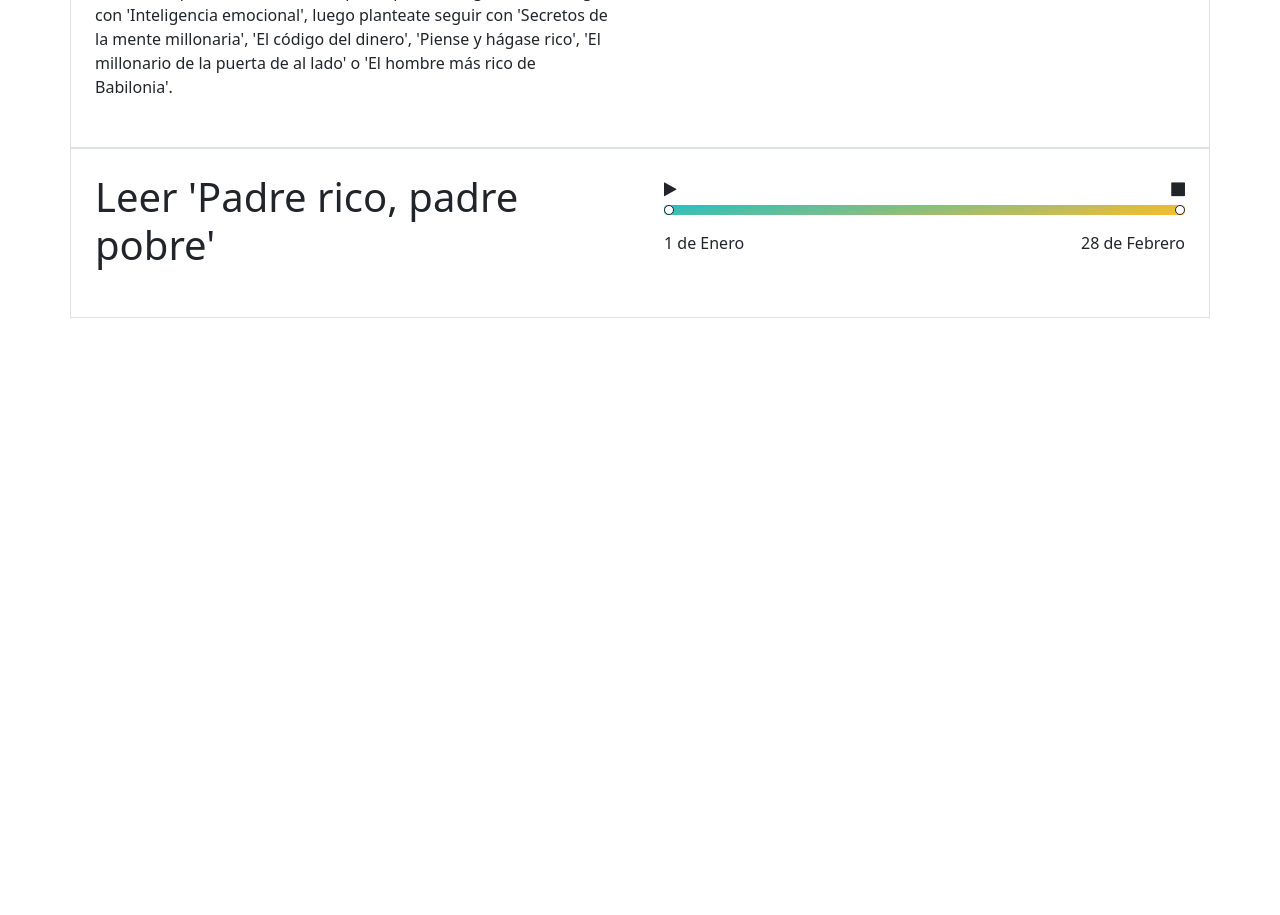
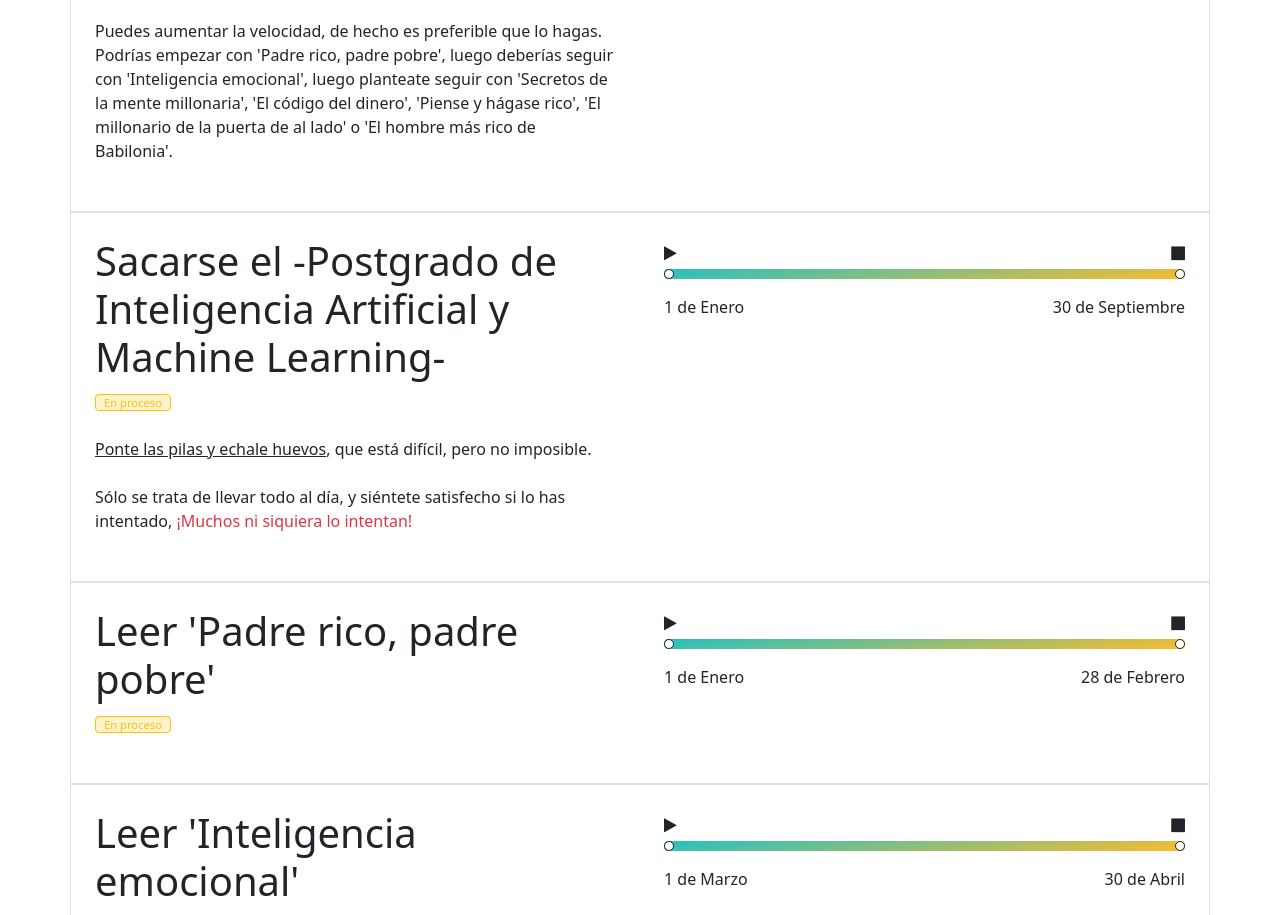
Before and after one commit to Diego-Martin-Mellado/propositos, a plain HTML site: page 2022/index.html in a window 1280 px wide. Shown: the part 560-1475 px from the top of the page. Before the commit the page ends 878 px from the top, so only its background shows below. Drawn offline with nearby package versions, Linux system fonts and the light colour scheme.

Commit message:
Añado mas propositos y el sistema de pills dinamicas

```diff
--- a/2022/index.html
+++ b/2022/index.html
@@ -10,6 +10,10 @@
 		.gradient1 {
 			background: rgb(34,193,195);
 			background: linear-gradient(172deg, rgba(34,193,195,1) 0%, rgba(253,187,45,1) 100%);
+		}
+
+		.fs-7 {
+			font-size: 0.7rem;
 		}
 	</style>
 	<script type="text/javascript">
@@ -34,10 +38,46 @@
 				end: new Date ('2022-12-31')
 			},
 			{
+				title: 'Sacarse el -Postgrado de Inteligencia Artificial y Machine Learning-',
+				description: '<u>Ponte las pilas y echale huevos</u>, que está difícil, pero no imposible.<br><br>Sólo se trata de llevar todo al día, y siéntete satisfecho si lo has intentado, <span class="text-danger">¡Muchos ni siquiera lo intentan!</span>',
+				start: new Date ('2022-01-01'),
+				end: new Date ('2022-09-30')
+			},
+			{
 				title: 'Leer \'Padre rico, padre pobre\'',
 				description: '',
 				start: new Date ('2022-01-01'),
 				end: new Date ('2022-02-28')
+			},
+			{
+				title: 'Leer \'Inteligencia emocional\'',
+				description: '',
+				start: new Date ('2022-03-01'),
+				end: new Date ('2022-04-30')
+			},
+			{
+				title: 'Leer \'El hombre más rico de Babilonia\'',
+				description: '',
+				start: new Date ('2022-05-01'),
+				end: new Date ('2022-06-30')
+			},
+			{
+				title: 'Leer \'Secretos de una mente millonaria\'',
+				description: '',
+				start: new Date ('2022-07-01'),
+				end: new Date ('2022-08-31')
+			},
+			{
+				title: 'Leer \'El millonario de la puerta de al lado\'',
+				description: '',
+				start: new Date ('2022-09-01'),
+				end: new Date ('2022-10-31')
+			},
+			{
+				title: 'Leer \'Piense y hágase rico\'',
+				description: '',
+				start: new Date ('2022-11-01'),
+				end: new Date ('2022-12-31')
 			}
 		]
 		window.onload = () => {
@@ -45,6 +85,28 @@
 				document.getElementById ('main').appendChild (get_html (proposito.title, proposito.description, proposito.start, proposito.end))
 			})
 		}
+
+		const coming_soon_pill = () => {
+			let return_obj = document.createElement ('span')
+			return_obj.setAttribute ('class', 'py-0 px-2 fs-7 border border-info alert-info text-info rounded')
+			return_obj.appendChild (document.createTextNode ('¡Proximamente!'))
+			return return_obj
+		}
+
+		const completed_pill = () => {
+			let return_obj = document.createElement ('span')
+			return_obj.setAttribute ('class', 'py-0 px-2 fs-7 border border-success alert-success text-success rounded')
+			return_obj.appendChild (document.createTextNode ('¡Completada!'))
+			return return_obj
+		}
+
+		const in_proccess_pill = () => {
+			let return_obj = document.createElement ('span')
+			return_obj.setAttribute ('class', 'py-0 px-2 fs-7 border border-warning alert-warning text-warning rounded')
+			return_obj.appendChild (document.createTextNode ('En proceso'))
+			return return_obj
+		}
+
 		const get_html = (title, description, start, end) => {
 			// div principal
 			let return_obj = document.createElement ('div')
@@ -59,10 +121,20 @@
 			titulo.appendChild (document.createTextNode (title))
 			col1.appendChild (titulo)
 
+			// Pill
+			let today = new Date ()
+			if (today < start) {
+				col1.appendChild (coming_soon_pill ())
+			} else if (today > end) {
+				col1.appendChild (completed_pill ())
+			} else {
+				col1.appendChild (in_proccess_pill ())
+			}
+
 			// descripcion
 			let descripcion = document.createElement ('div')
 			descripcion.setAttribute ('class', 'my-4')
-			descripcion.appendChild (document.createTextNode (description))
+			descripcion.innerHTML = description
 			col1.appendChild (descripcion)
 
 			let col2 = document.createElement ('div')
```
